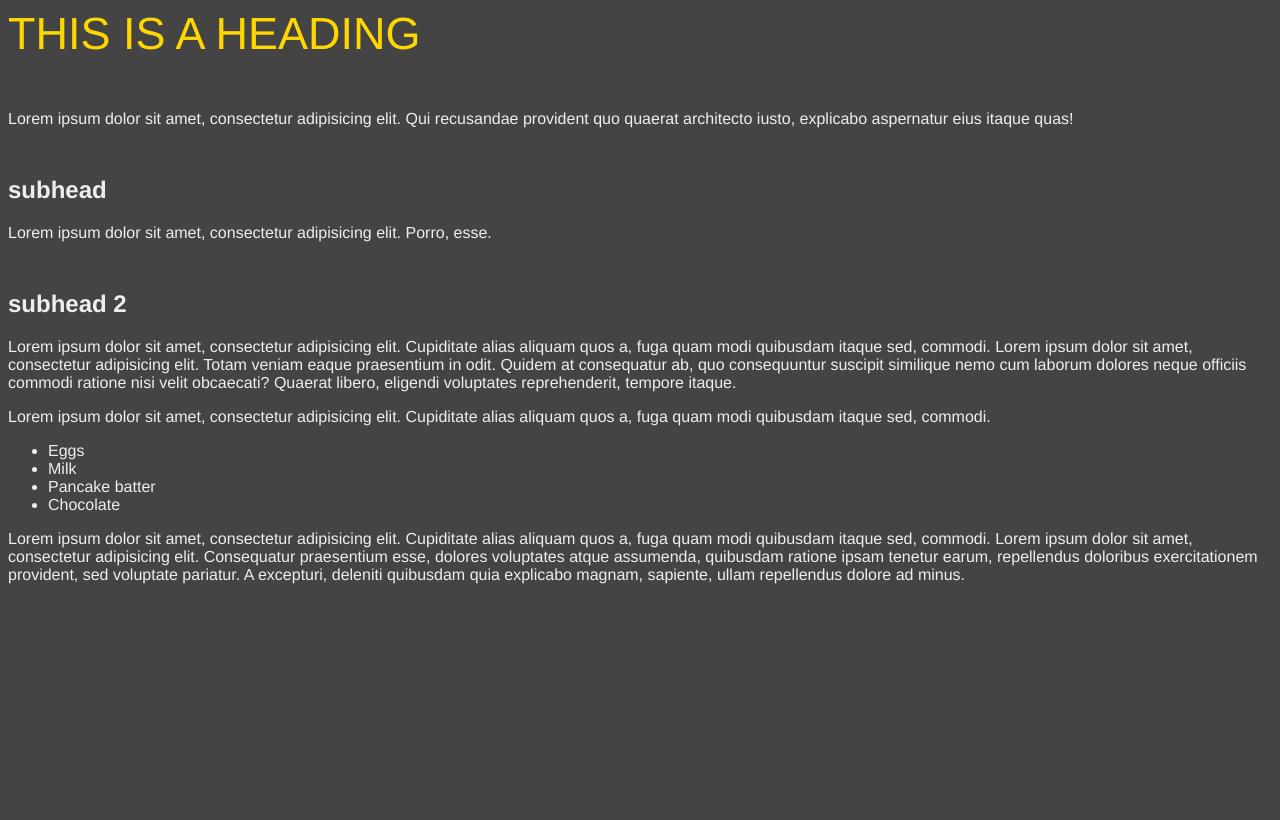
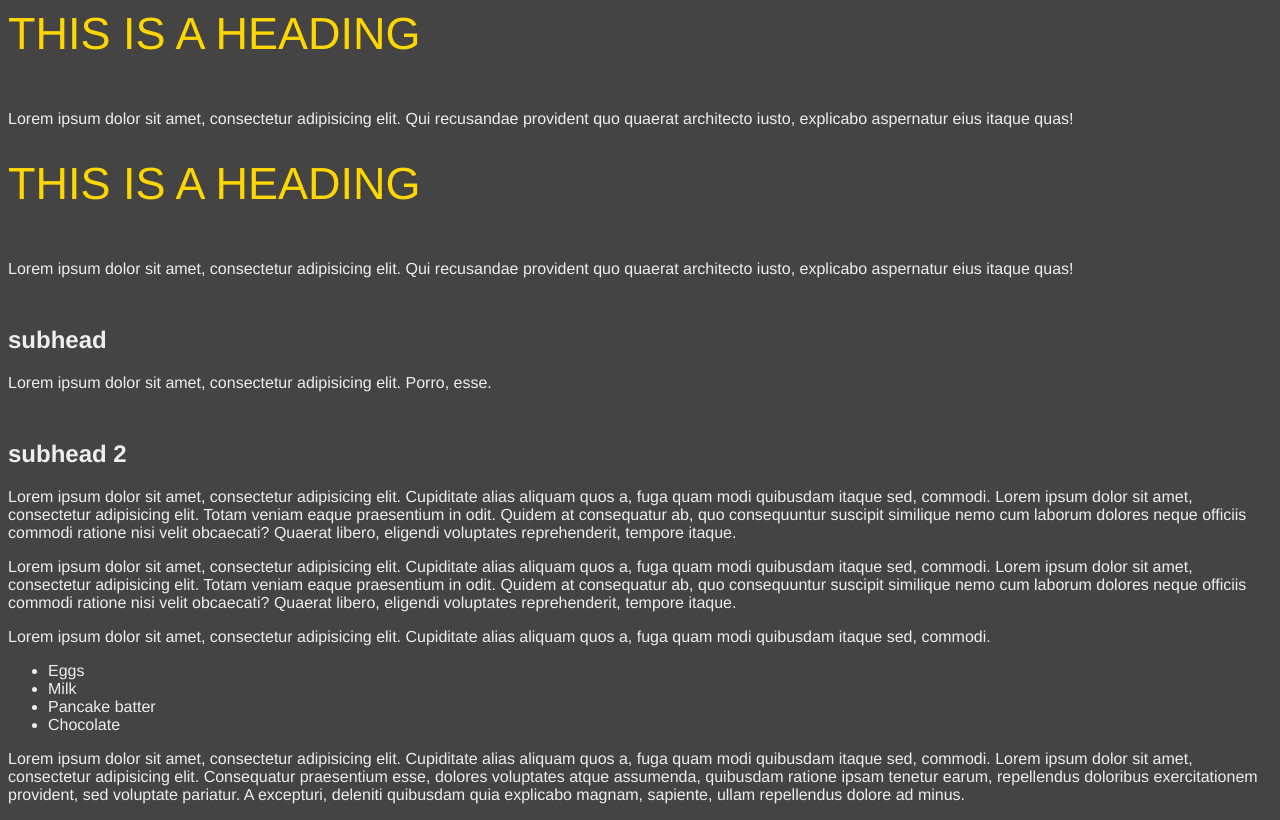
Before and after one commit to bfingeroth/lesson-1, a plain HTML site: page index.html in a window 1280 px wide. Drawn offline with Linux system fonts and the light colour scheme.

Commit message:
fix conflicts

```diff
--- a/CSS/style.css
+++ b/CSS/style.css
@@ -3,6 +3,7 @@ body {
 	background-color: #444;
 	color: #eee;
 }
+
 h1 {
 	color: gold;
 	text-transform: uppercase;
@@ -13,3 +14,13 @@ h1 {
 h2 {
 	margin-top: 48px;
 }
+
+
+h1 {
+	color: gold;
+	text-transform: uppercase;
+	font-size: 45px;
+	font-weight: normal;
+	margin-bottom: 50px;
+
+}
--- a/index.html
+++ b/index.html
@@ -7,8 +7,14 @@
 
 </head>
 <body>
+
 <!-- here's the main heading -->
 	<h1>This is a heading</h1>
+
+	<p>Lorem ipsum <span class="special">dolor sit amet</a>, consectetur adipisicing elit. Qui recusandae provident quo quaerat architecto iusto, explicabo aspernatur eius itaque quas!</p>
+
+
+<h1>This is a heading</h1>
 
 	<p>Lorem ipsum <span class="special">dolor sit amet</a>, consectetur adipisicing elit. Qui recusandae provident quo quaerat architecto iusto, explicabo aspernatur eius itaque quas!</p>
 
@@ -19,7 +25,11 @@
 
 	<h2>subhead 2</h2>
 
+
 	<p class="emphasized">Lorem ipsum dolor sit amet, consectetur adipisicing elit. Cupiditate alias aliquam quos a, fuga quam modi quibusdam itaque sed, commodi. Lorem ipsum dolor sit amet, consectetur adipisicing elit. Totam veniam eaque praesentium in odit. Quidem at consequatur ab, quo consequuntur suscipit similique nemo cum laborum dolores neque officiis commodi ratione nisi velit obcaecati? Quaerat libero, eligendi voluptates reprehenderit, tempore itaque.</p>
+
+	<p>Lorem ipsum dolor sit amet, consectetur adipisicing elit. Cupiditate alias aliquam quos a, fuga quam modi quibusdam itaque sed, commodi. Lorem ipsum dolor sit amet, consectetur adipisicing elit. Totam veniam eaque praesentium in odit. Quidem at consequatur ab, quo consequuntur suscipit similique nemo cum laborum dolores neque officiis commodi ratione nisi velit obcaecati? Quaerat libero, eligendi voluptates reprehenderit, tempore itaque.</p>
+
 
 	<p>Lorem ipsum dolor sit amet, consectetur adipisicing elit. Cupiditate alias aliquam quos a, fuga quam modi quibusdam itaque sed, commodi.</p>
 
```
